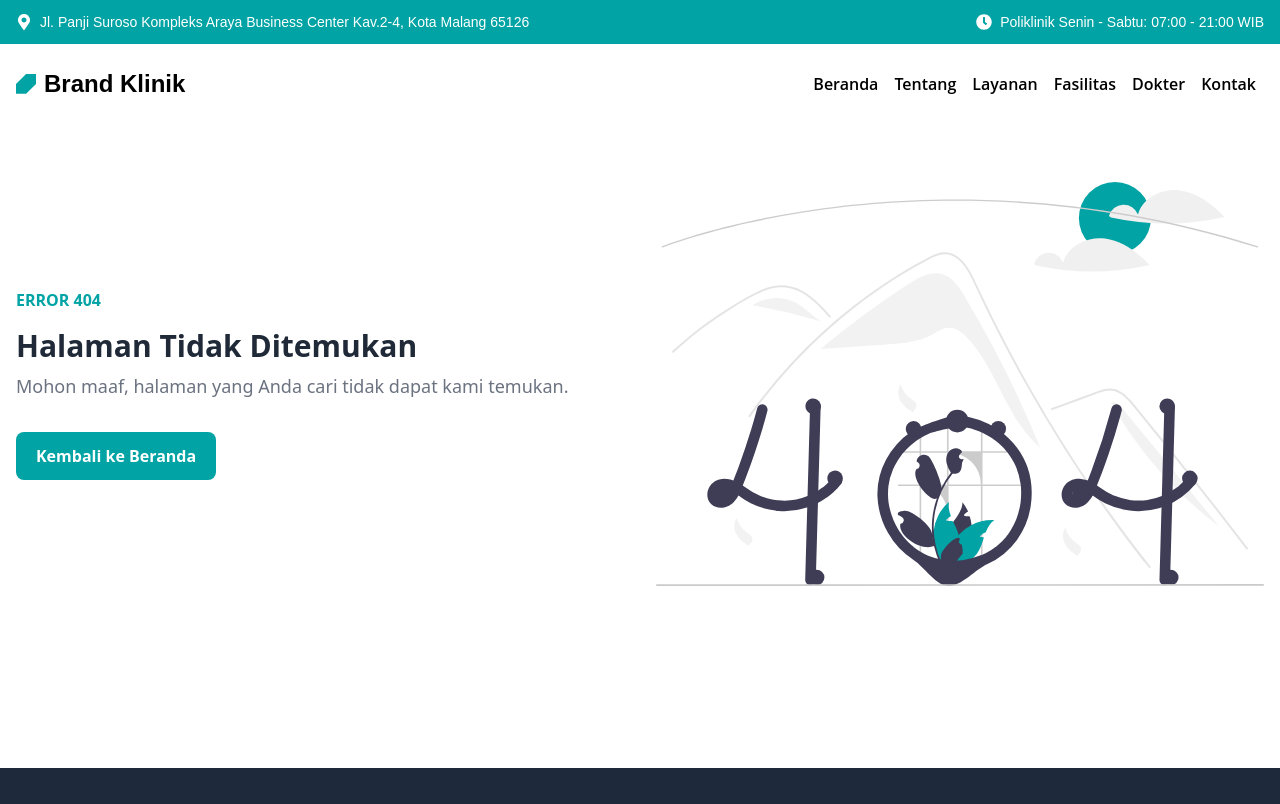
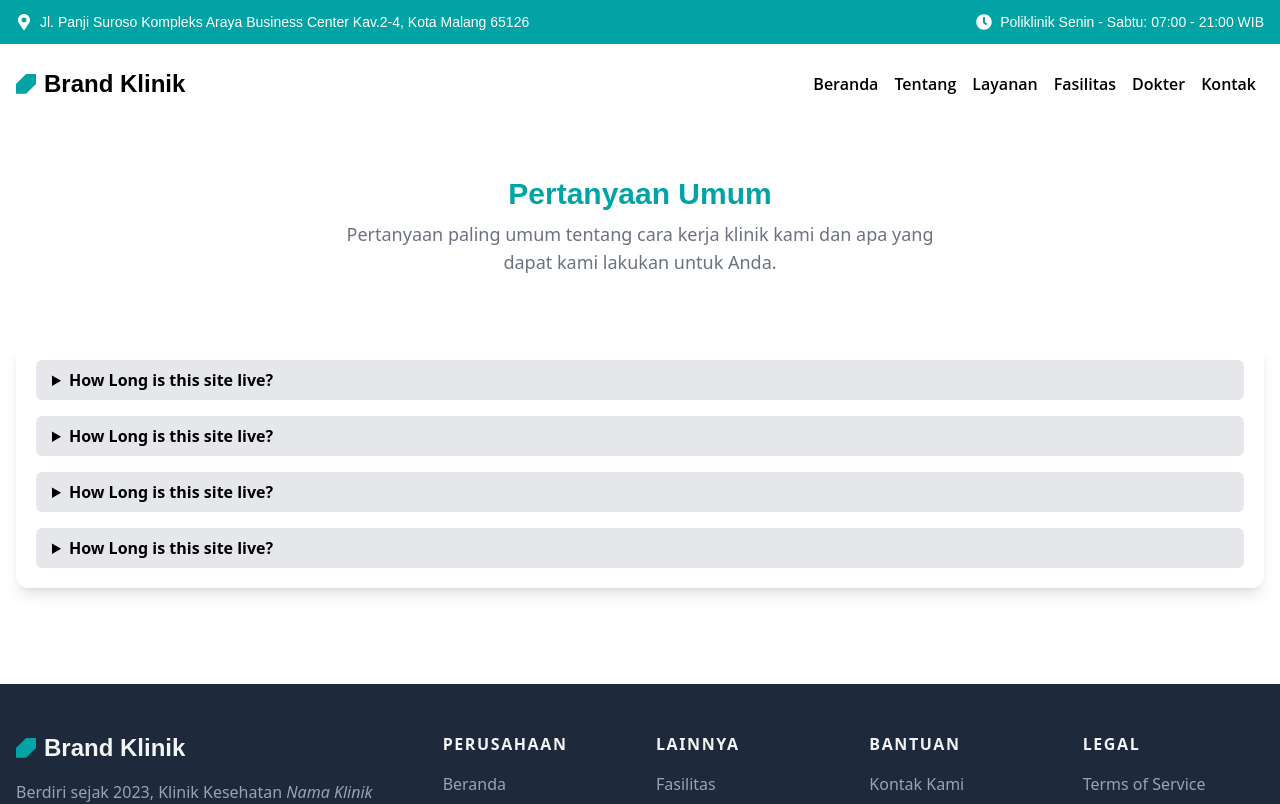
Before and after one commit to nuflakbrr/nouklinik, a Next.js app: page /faq in a window 1280 px wide. Before the commit this address had no page. Shown: the top 804 px of the page. Built offline with nearby package versions, Linux system fonts and the light colour scheme.

Commit message:
feat: create faq page

```diff
--- /dev/null
+++ b/src/components/Containers/FAQ/FAQ.tsx
@@ -0,0 +1,99 @@
+import { FC } from 'react';
+import Head from 'next/head';
+
+const ContainerFAQ: FC = () => {
+  return (
+    <>
+      <Head>
+        <title>FAQ - Brand Klinik</title>
+      </Head>
+
+      <main className="pt-20">
+        <section className="py-10 lg:py-24">
+          <div className="max-w-7xl mx-auto">
+            <div className="container">
+              <div className="flex flex-wrap items-center justify-center">
+                <div className="mb-10 md:mb-16 px-4">
+                  <h2 className="font-primary font-semibold text-2xl lg:text-3xl text-center text-primary mb-2">
+                    Pertanyaan Umum
+                  </h2>
+
+                  <p className="max-w-screen-sm text-gray-500 xl:text-lg leading-relaxed text-center">
+                    Pertanyaan paling umum tentang cara kerja klinik kami dan
+                    apa yang dapat kami lakukan untuk Anda.
+                  </p>
+                </div>
+
+                <div className="w-full px-4">
+                  <div className="rounded-xl shadow-lg p-5">
+                    <div className="mb-0 md:mb-2">
+                      <details className="mb-4 cursor-pointer">
+                        <summary className="font-semibold bg-gray-200 rounded-md py-2 px-4">
+                          How Long is this site live?
+                        </summary>
+
+                        <p className="px-2 text-justify">
+                          Laboris qui labore cillum culpa in sunt quis sint
+                          veniam. Dolore ex aute deserunt esse ipsum elit
+                          aliqua. Aute quis minim velit nostrud pariatur culpa
+                          magna in aute.
+                        </p>
+                      </details>
+                    </div>
+
+                    <div className="mb-0 md:mb-2">
+                      <details className="mb-4 cursor-pointer">
+                        <summary className="font-semibold bg-gray-200 rounded-md py-2 px-4">
+                          How Long is this site live?
+                        </summary>
+
+                        <p className="px-2 text-justify">
+                          Laboris qui labore cillum culpa in sunt quis sint
+                          veniam. Dolore ex aute deserunt esse ipsum elit
+                          aliqua. Aute quis minim velit nostrud pariatur culpa
+                          magna in aute.
+                        </p>
+                      </details>
+                    </div>
+
+                    <div className="mb-0 md:mb-2">
+                      <details className="mb-4 cursor-pointer">
+                        <summary className="font-semibold bg-gray-200 rounded-md py-2 px-4">
+                          How Long is this site live?
+                        </summary>
+
+                        <p className="px-2 text-justify">
+                          Laboris qui labore cillum culpa in sunt quis sint
+                          veniam. Dolore ex aute deserunt esse ipsum elit
+                          aliqua. Aute quis minim velit nostrud pariatur culpa
+                          magna in aute.
+                        </p>
+                      </details>
+                    </div>
+
+                    <div className="mb-0 md:mb-0">
+                      <details className="cursor-pointer">
+                        <summary className="font-semibold bg-gray-200 rounded-md py-2 px-4">
+                          How Long is this site live?
+                        </summary>
+
+                        <p className="px-2 text-justify">
+                          Laboris qui labore cillum culpa in sunt quis sint
+                          veniam. Dolore ex aute deserunt esse ipsum elit
+                          aliqua. Aute quis minim velit nostrud pariatur culpa
+                          magna in aute.
+                        </p>
+                      </details>
+                    </div>
+                  </div>
+                </div>
+              </div>
+            </div>
+          </div>
+        </section>
+      </main>
+    </>
+  );
+};
+
+export default ContainerFAQ;
--- /dev/null
+++ b/src/pages/faq.tsx
@@ -0,0 +1,9 @@
+import { FC } from 'react';
+
+import ContainerFAQ from '../components/Containers/FAQ/FAQ';
+
+const FAQ: FC = () => {
+  return <ContainerFAQ />;
+};
+
+export default FAQ;
```
